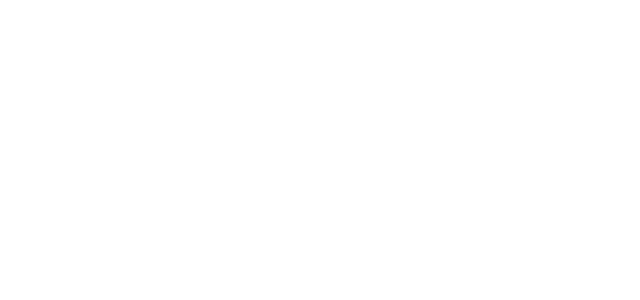
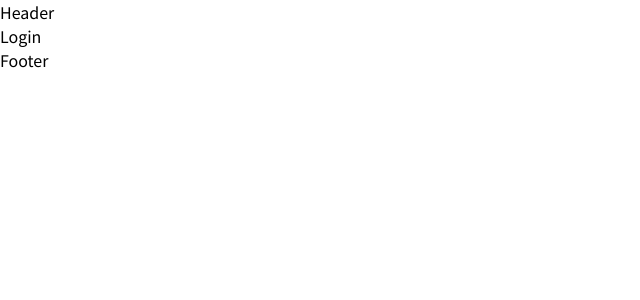
Before and after one commit to raipen/vocahub, a React (Create React App) app in the folder front/: page /login in a window 1280 px wide. Before the commit this address had no page. Shown: the top 300 px of the page, without its empty margins (0-640 px from the left). Built offline with nearby package versions, Linux system fonts and the light colour scheme; the HTML template or start-up script is replaced by a standard one.

Commit message:
feat: create blank pages

```diff
--- a/front/src/App.js
+++ b/front/src/App.js
@@ -1,18 +1,29 @@
 import { BrowserRouter, Routes, Route } from 'react-router-dom';
+import { LoginContext, useInitLoginContext } from './context/LoginContext';
+import LoginedRoute from './LoginedRoute';
+import Header from './components/Header';
+import Footer from './components/Footer';
 import Main from './pages/Main';
-import LoginedRoute from './LoginedRoute';
-import { LoginContext, useInitLoginContext } from './context/LoginContext';
+import Login from './pages/Login';
+import MyWordbook from './pages/MyWordbook';
+import Wordbook from './pages/Wordbook';
+import Setting from './pages/Setting';
 
 function App() {
     const value = useInitLoginContext();
     return (
         <LoginContext.Provider value={value}>
+            <Header />
             <BrowserRouter>
                 <Routes>
                     <Route path="/" element={<Main />} />
-                    <Route path="/profile" element={<LoginedRoute element={<div>logined!</div>} />} />
+                    <Route path="/login" element={<Login />} />
+                    <Route path="/mywordbook" element={<LoginedRoute element={<MyWordbook />} />} />
+                    <Route path="/wordbook" element={<LoginedRoute element={<Wordbook />} />} />
+                    <Route path="/setting" element={<LoginedRoute element={<Setting />} />} />
                 </Routes>
             </BrowserRouter>
+            <Footer />
         </LoginContext.Provider>
     )
 }
--- /dev/null
+++ b/front/src/components/Footer.js
@@ -0,0 +1,9 @@
+function Main() {
+  return (
+    <div>
+      Footer
+    </div>
+  );
+}
+
+export default Main;
--- /dev/null
+++ b/front/src/components/Header.js
@@ -0,0 +1,9 @@
+function Main() {
+  return (
+    <div>
+      Header
+    </div>
+  );
+}
+
+export default Main;
--- /dev/null
+++ b/front/src/pages/Login.js
@@ -0,0 +1,9 @@
+function Main() {
+  return (
+    <div>
+      Login
+    </div>
+  );
+}
+
+export default Main;
--- /dev/null
+++ b/front/src/pages/MyWordbook.js
@@ -0,0 +1,9 @@
+function Main() {
+  return (
+    <div>
+      MyWordbook
+    </div>
+  );
+}
+
+export default Main;
--- /dev/null
+++ b/front/src/pages/Setting.js
@@ -0,0 +1,9 @@
+function Main() {
+  return (
+    <div>
+      Setting
+    </div>
+  );
+}
+
+export default Main;
--- /dev/null
+++ b/front/src/pages/Wordbook.js
@@ -0,0 +1,9 @@
+function Main() {
+  return (
+    <div>
+      Wordbook
+    </div>
+  );
+}
+
+export default Main;
```
